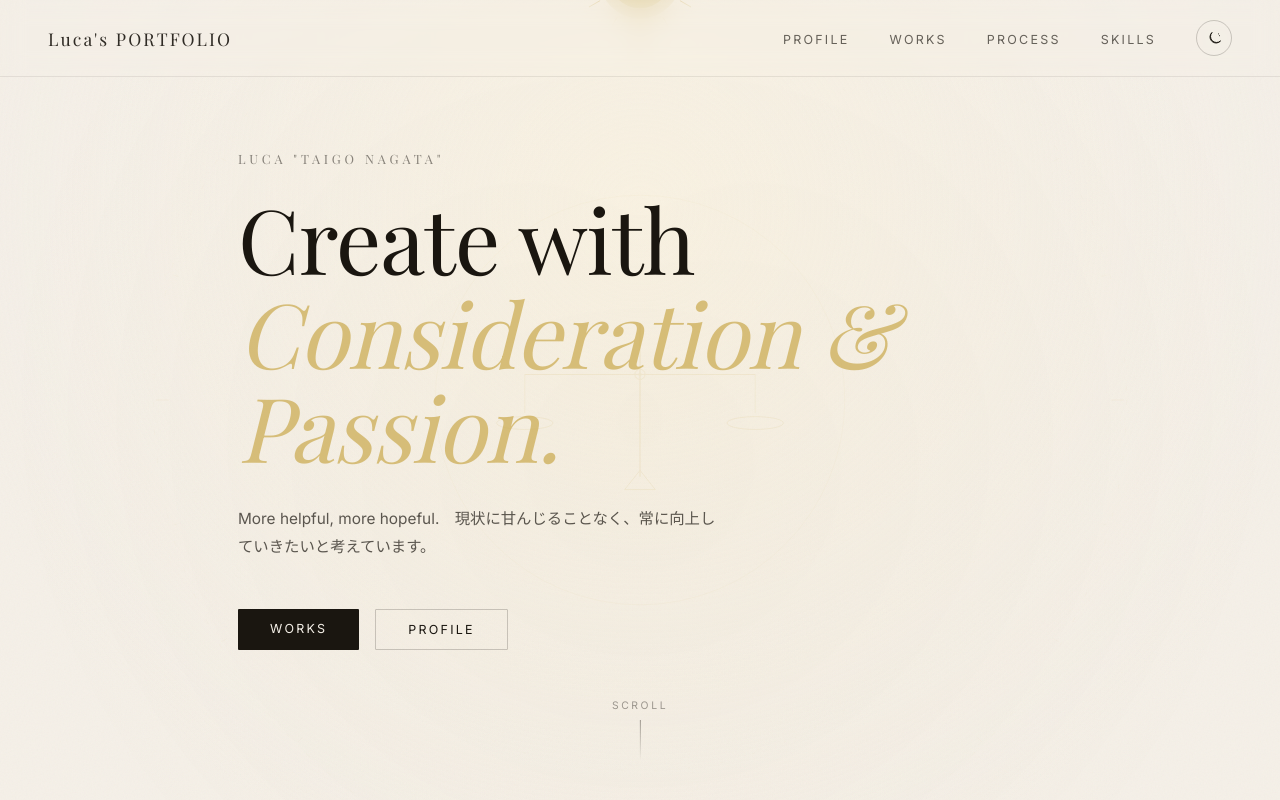
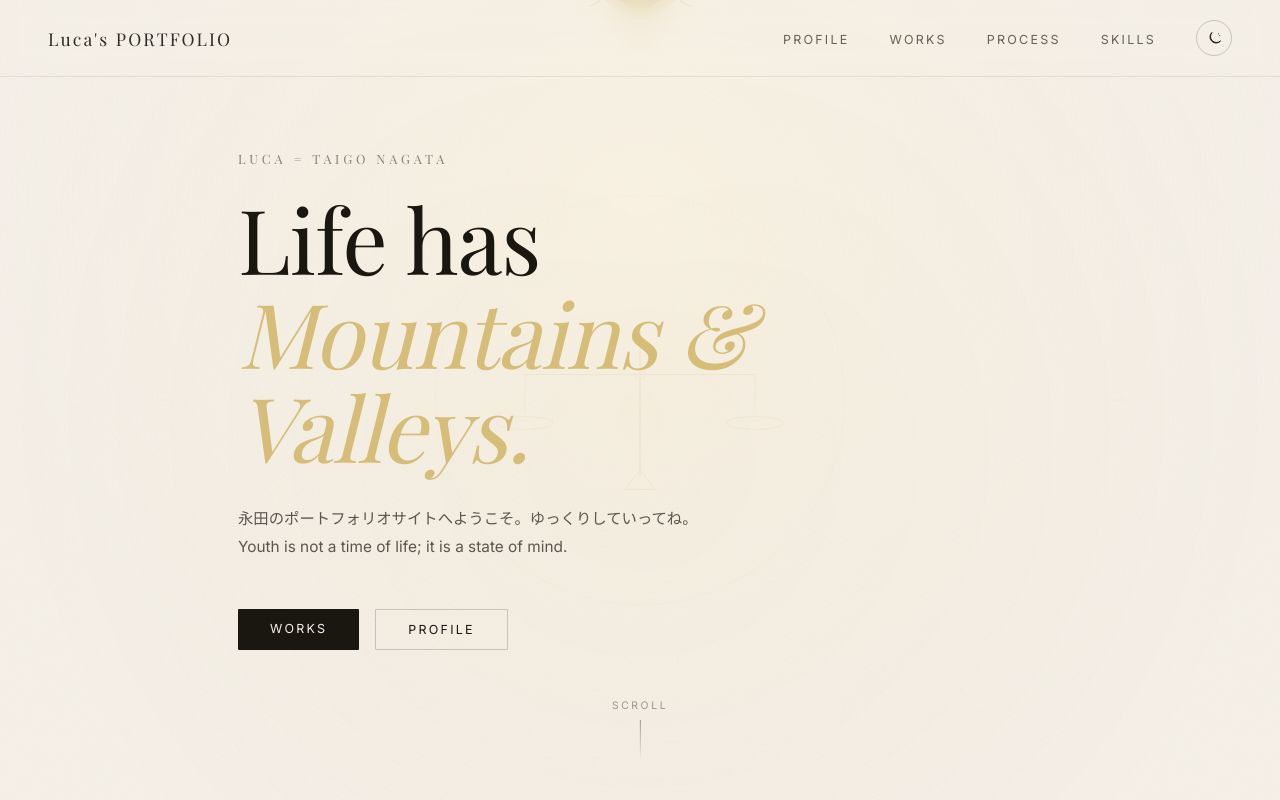
Before and after one commit to luminous-luca-dev/LucaHome, a Next.js app: page / in a window 1280 px wide. Shown: the top 800 px of the page. Built offline with nearby package versions, Linux system fonts and the light colour scheme.

Commit message:
ページの内容をいろいろと充実させる（AI製の文章から人間の文章へ！）

```diff
--- a/app/page.tsx
+++ b/app/page.tsx
@@ -10,6 +10,12 @@ const NAV_ITEMS = [
   { label: 'Works', href: '#works' },
   { label: 'Process', href: '#process' },
   { label: 'Skills', href: '#skills' },
+];
+
+const FOOTER_LINKS = [
+  { label: 'GitHub', href: 'https://github.com/luminous-luca-dev' },
+  { label: 'X(Twitter)', href: 'https://x.com/Luca_lumitec' },
+  { label: 'Contact', href: 'mailto:' },
 ];
 
 const WORKS = [
@@ -109,13 +115,17 @@ export default function HomePage() {
             HERO
         ════════════════════════════════════════ */}
         <section id="hero" style={{ position: 'relative', zIndex: 10, minHeight: '100vh', display: 'flex', flexDirection: 'column', justifyContent: 'center', alignItems: 'flex-start', padding: '0 3rem', maxWidth: '900px', margin: '0 auto' }}>
-          <p style={{ fontFamily: "'Playfair Display', Georgia, serif", fontSize: 'clamp(0.75rem, 1vw, 0.85rem)', letterSpacing: '0.3em', textTransform: 'uppercase', opacity: 0.5, marginBottom: '1.5rem' }}>Luca "Taigo Nagata"</p>
+          <p style={{ fontFamily: "'Playfair Display', Georgia, serif", fontSize: 'clamp(0.75rem, 1vw, 0.85rem)', letterSpacing: '0.3em', textTransform: 'uppercase', opacity: 0.5, marginBottom: '1.5rem' }}>Luca = Taigo Nagata</p>
           <h2 style={{ fontFamily: "'Playfair Display', Georgia, serif", fontSize: 'clamp(3rem, 7vw, 6rem)', fontWeight: 400, lineHeight: 1.05, margin: '0 0 2rem', letterSpacing: '-0.01em' }}>
-            Create with
+            Life has
             <br />
-            <em style={{ fontStyle: 'italic', color: `rgba(201,168,76,${0.7 + t * 0.3})` }}>Consideration & Passion.</em>
+            <em style={{ fontStyle: 'italic', color: `rgba(201,168,76,${0.7 + t * 0.3})` }}>Mountains &amp; Valleys.</em>
           </h2>
-          <p style={{ maxWidth: '480px', lineHeight: 1.8, fontSize: 'clamp(0.9rem, 1.2vw, 1rem)', opacity: 0.7, marginBottom: '3rem' }}>More helpful, more hopeful.　現状に甘んじることなく、常に向上していきたいと考えています。</p>
+          <p style={{ maxWidth: '480px', lineHeight: 1.8, fontSize: 'clamp(0.9rem, 1.2vw, 1rem)', opacity: 0.7, marginBottom: '3rem' }}>
+            永田のポートフォリオサイトへようこそ。ゆっくりしていってね。
+            <br />
+            Youth is not a time of life; it is a state of mind.
+          </p>
           <div style={{ display: 'flex', gap: '1rem', flexWrap: 'wrap' }}>
             <a href="#works" style={primaryBtnStyle(fgColor, bgColor)}>
               Works
@@ -266,8 +276,8 @@ export default function HomePage() {
         <footer style={{ position: 'relative', zIndex: 10, padding: '3rem', display: 'flex', justifyContent: 'space-between', alignItems: 'center', borderTop: `1px solid rgba(${fgR},${fgG},${fgB},0.1)`, flexWrap: 'wrap', gap: '1rem' }}>
           <span style={{ fontFamily: "'Playfair Display', Georgia, serif", fontSize: '0.8rem', letterSpacing: '0.15em', opacity: 0.4 }}>© 2026 Luca</span>
           <div style={{ display: 'flex', gap: '2rem' }}>
-            {['GitHub', 'X(Twitter)', 'Contact'].map((label) => (
-              <a key={label} href="https://github.com/luminous-luca-dev" style={{ color: fgColor, textDecoration: 'none', fontSize: '0.75rem', letterSpacing: '0.15em', opacity: 0.45, transition: 'opacity 0.2s' }} onMouseEnter={(e) => ((e.target as HTMLElement).style.opacity = '0.9')} onMouseLeave={(e) => ((e.target as HTMLElement).style.opacity = '0.45')}>
+            {FOOTER_LINKS.map(({ label, href }) => (
+              <a key={label} href={href} style={{ color: fgColor, textDecoration: 'none', fontSize: '0.75rem', letterSpacing: '0.15em', opacity: 0.45, transition: 'opacity 0.2s' }} onMouseEnter={(e) => ((e.target as HTMLElement).style.opacity = '0.9')} onMouseLeave={(e) => ((e.target as HTMLElement).style.opacity = '0.45')}>
                 {label}
               </a>
             ))}
```
